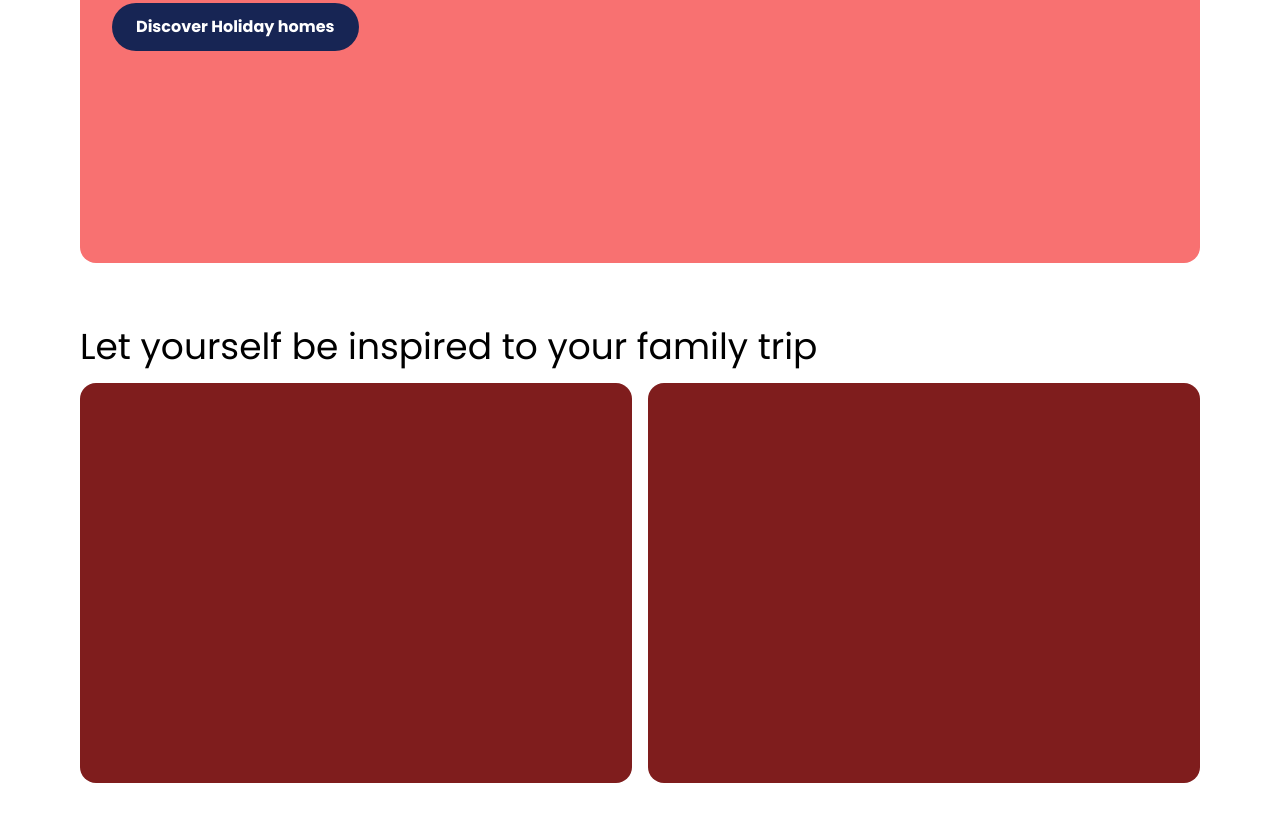
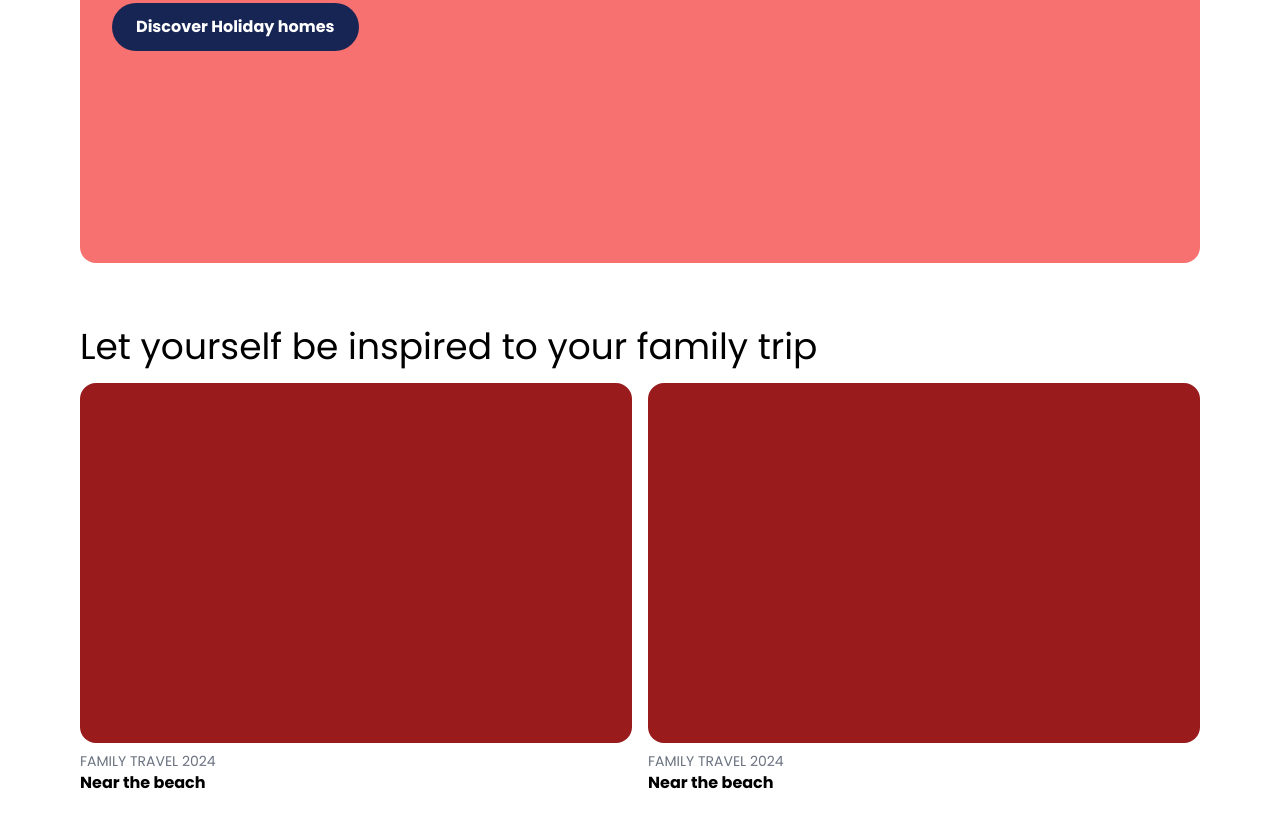
Before and after one commit to IGIRANEZAJosue/website-cloning, a plain HTML site: page index.html in a window 1280 px wide. Shown: the part 1863-2690 px from the top of the page. Drawn offline with nearby package versions, Linux system fonts and the light colour scheme.

Commit message:
progress 6

```diff
--- a/index.html
+++ b/index.html
@@ -120,12 +120,25 @@
          </div>
       </section>
 
+
       <section class="w-full px-20 py-8 space-y-4">
          <h1 class="text-4xl">Let yourself be inspired to your family trip</h1>
          <div class=" flex gap-4  h-[50vh] w-full">
-            <div class="w-1/2 bg-red-900 h-full rounded-2xl"></div>
-            <div class="w-1/2 bg-red-900 h-full rounded-2xl"></div>
+            <div class="w-1/2 h-full rounded-2xl">
+               <div class="image-cover  w-full h-[90%] rounded-2xl bg-red-800 mb-2"></div>
+               <p class="text-gray-500 text-sm">FAMILY TRAVEL 2024</p>
+               <p class="font-bold">Near the beach</p>
+            </div>
+            <div class="w-1/2 h-full rounded-2xl">
+               <div class="image-cover w-full h-[90%] rounded-2xl bg-red-800 mb-2"></div>
+               <p class="text-gray-500 text-sm">FAMILY TRAVEL 2024</p>
+               <p class="font-bold">Near the beach</p>
+            </div>
          </div>
+      </section>
+
+      <section>
+
       </section>
 
 
```
